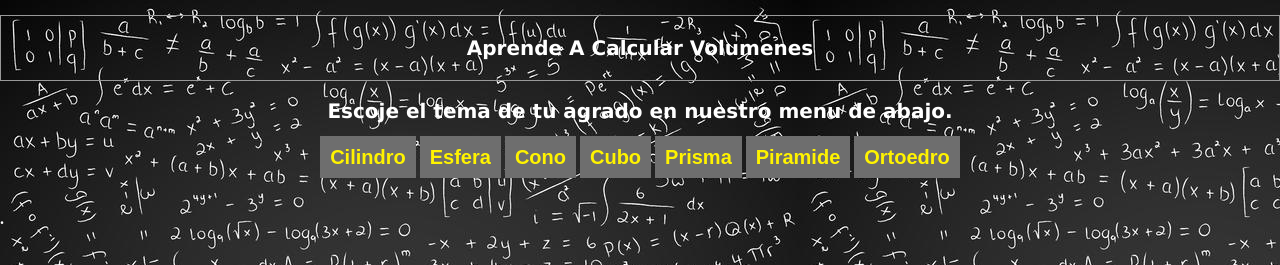
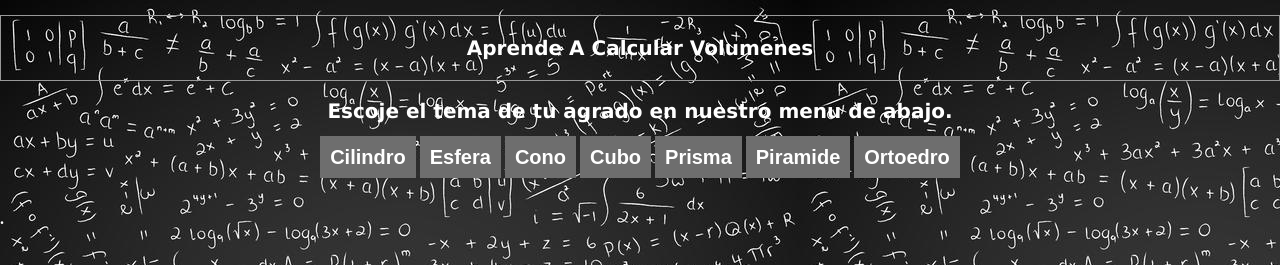
Before and after one commit to Kevin-Naim/Volumenes, a plain HTML site: page index.html in a window 1280 px wide. Shown: the top 265 px of the page. Drawn offline with Linux system fonts and the light colour scheme.

Commit message:
Update Ing.css

```diff
--- a/css/Ing.css
+++ b/css/Ing.css
@@ -29,7 +29,7 @@ padding:20px;}
 	float:center;
 	padding:10px;
 	background-color: #6E6E6E;
-	color: #FFF300;
+	color: #FFFFFF;
 
 }
 
```
